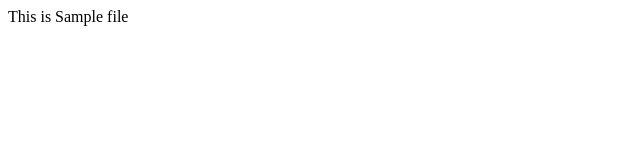
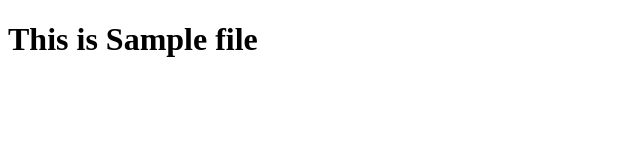
Before and after one commit to thejaswiks/sprinngg, a plain HTML site: page Desktop/springfolder/index.html in a window 1280 px wide. Shown: the whole page, without its empty margins (0-640 px from the left). Drawn offline with Linux system fonts and the light colour scheme.

Commit message:
added Readme

```diff
--- a/Desktop/springfolder/index.html
+++ b/Desktop/springfolder/index.html
@@ -9,7 +9,7 @@
 </head>
 
 <body>
-    This is Sample file
+    <h1>This is Sample file</h1>
 </body>
 
 </html>
```
Also changed, not shown: Desktop/springfolder/README.md.txt (added).
